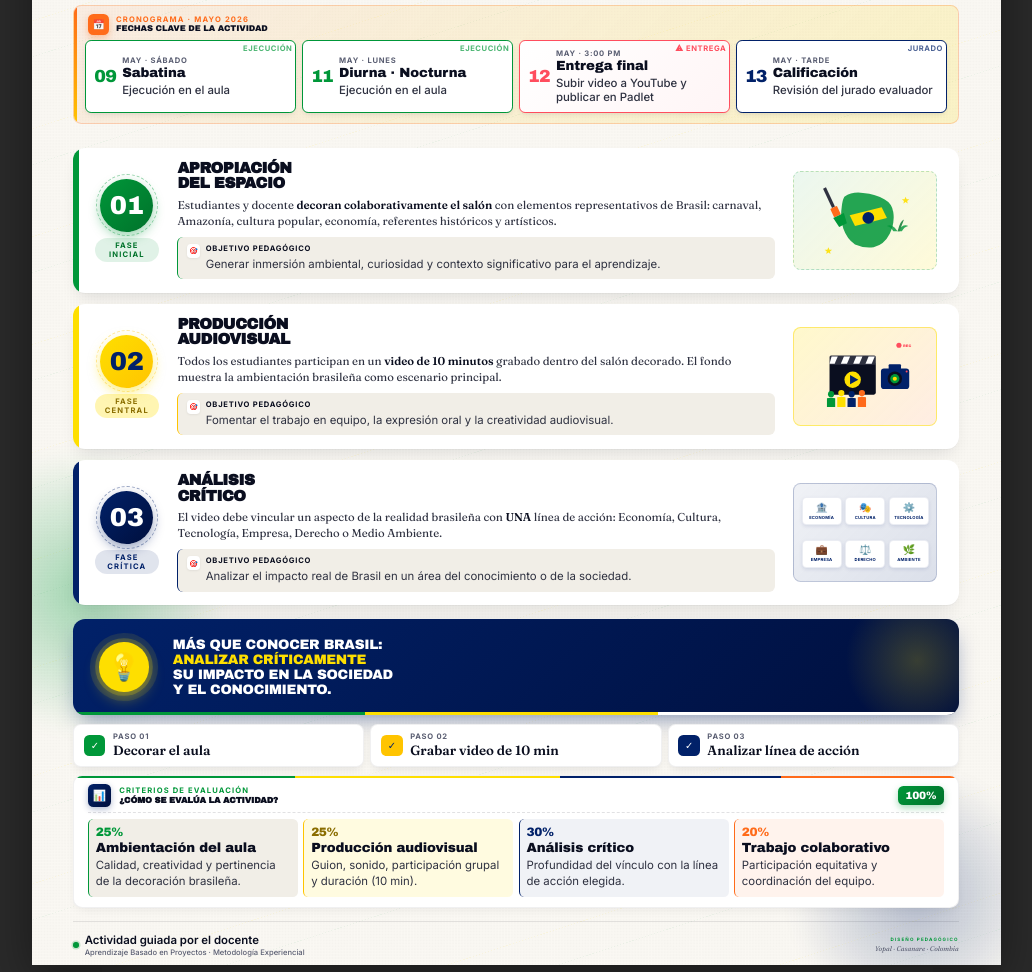
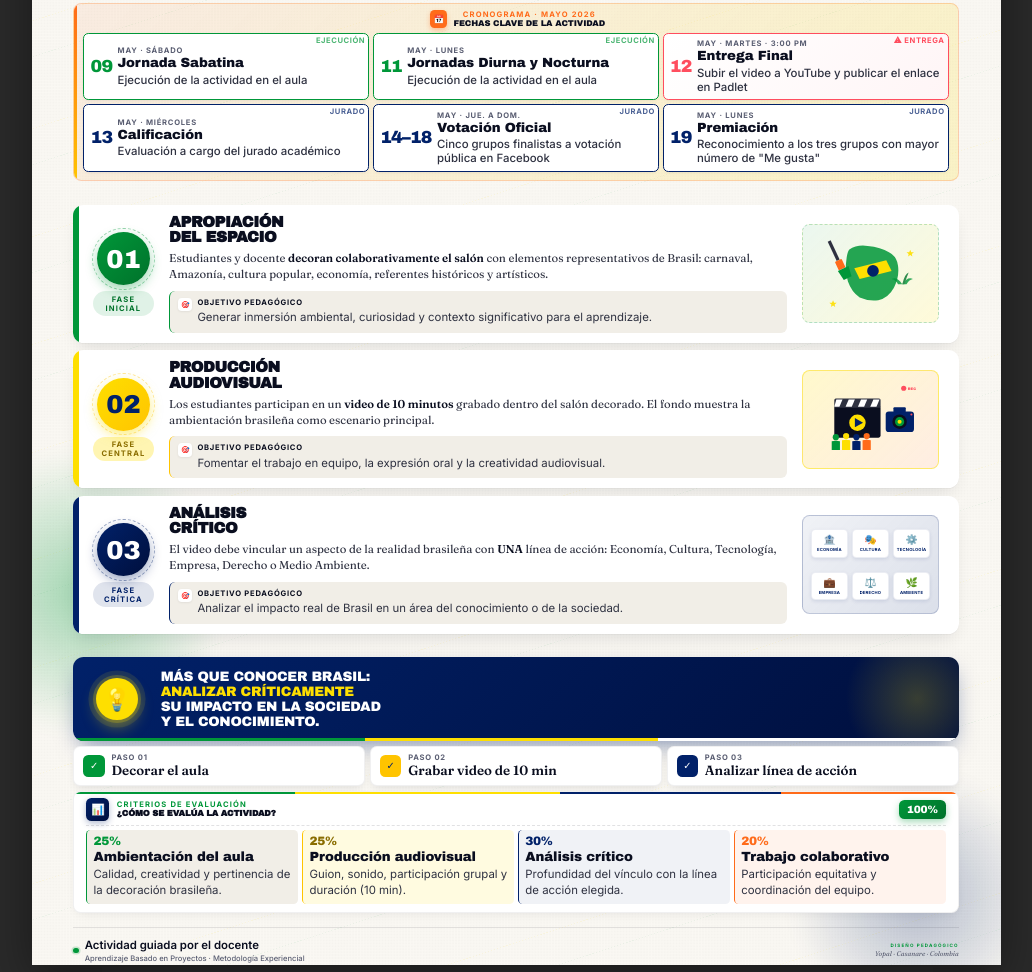
Before and after one commit to jasilva770/internacionalizaci-n, a plain HTML site: page index.html in a window 1280 px wide. Shown: the part 329-1301 px from the top of the page, without its empty margins (124-1156 px from the left). Drawn offline with Linux system fonts and the light colour scheme.

Commit message:
Add files via upload

```diff
--- a/index.html
+++ b/index.html
@@ -363,17 +363,17 @@
   .blocks{
     display:flex;
     flex-direction:column;
-    gap:30px;
+    gap:20px;
   }
 
   .block{
     position:relative;
     background:white;
-    border-radius:32px;
-    padding:35px 56px;
+    border-radius:28px;
+    padding:26px 52px;
     display:grid;
-    grid-template-columns:170px 1fr 380px;
-    gap:48px;
+    grid-template-columns:160px 1fr 360px;
+    gap:40px;
     align-items:center;
     box-shadow:
       0 2px 0 rgba(10,14,31,.04),
@@ -580,16 +580,16 @@
   .footer{
     position:relative;
     z-index:3;
-    padding:12px 110px 30px;
+    padding:8px 110px 6px;
   }
 
   .highlight-card{
     background:linear-gradient(135deg, var(--brasil-blue) 0%, var(--brasil-blue-deep) 100%);
-    border-radius:32px;
-    padding:48px 68px;
+    border-radius:28px;
+    padding:32px 60px;
     display:grid;
-    grid-template-columns:150px 1fr;
-    gap:44px;
+    grid-template-columns:130px 1fr;
+    gap:40px;
     align-items:center;
     position:relative;
     overflow:hidden;
@@ -615,16 +615,16 @@
   }
 
   .bulb{
-    width:130px;height:130px;
+    width:110px;height:110px;
     border-radius:50%;
     background:var(--brasil-yellow);
     display:flex;align-items:center;justify-content:center;
-    font-size:70px;
+    font-size:58px;
     position:relative;
     flex-shrink:0;
     box-shadow:
-      0 0 0 10px rgba(254,223,0,.2),
-      0 0 0 24px rgba(254,223,0,.1),
+      0 0 0 8px rgba(254,223,0,.2),
+      0 0 0 20px rgba(254,223,0,.1),
       0 20px 40px rgba(254,223,0,.35);
   }
 
@@ -641,19 +641,19 @@
   }
 
   .timeline{
-    margin-top:22px;
+    margin-top:14px;
     display:grid;
     grid-template-columns:repeat(3,1fr);
-    gap:16px;
+    gap:12px;
   }
 
   .step{
     background:white;
-    border-radius:20px;
-    padding:20px 26px;
-    display:flex;
-    align-items:center;
-    gap:20px;
+    border-radius:18px;
+    padding:14px 24px;
+    display:flex;
+    align-items:center;
+    gap:18px;
     box-shadow:0 10px 24px -8px rgba(10,14,31,.12);
     position:relative;
     border:1px solid rgba(10,14,31,.06);
@@ -1164,7 +1164,7 @@
 
   .qr-label{
     font-family:'Inter',sans-serif;
-    font-size:13px;
+    font-size:20px;
     font-weight:800;
     letter-spacing:3px;
     text-transform:uppercase;
@@ -1203,7 +1203,7 @@
 
   /* ——— FOOTER PÁGINA 2 ——— */
   .footer2{
-    padding:16px 110px 40px;
+    padding:10px 110px 18px;
   }
 
   .flow-banner{
@@ -1275,10 +1275,10 @@
   /* ===================================================== */
 
   .dates-block{
-    margin-top:22px;
+    margin-top:16px;
     background:linear-gradient(135deg, rgba(255,107,26,.08) 0%, rgba(254,223,0,.18) 100%);
     border-radius:22px;
-    padding:20px 28px 24px;
+    padding:16px 24px 20px;
     border:2px solid rgba(255,107,26,.25);
     position:relative;
     overflow:hidden;
@@ -1294,18 +1294,20 @@
   .dates-label{
     display:flex;
     align-items:center;
-    gap:18px;
-    margin-bottom:14px;
+    justify-content:center;
+    gap:16px;
+    margin-bottom:12px;
     padding-left:8px;
+    text-align:center;
   }
   .dates-label-icon{
-    width:56px;height:56px;
-    border-radius:14px;
+    width:46px;height:46px;
+    border-radius:12px;
     background:var(--accent-orange);
     color:white;
     display:flex;align-items:center;justify-content:center;
-    font-size:26px;
-    box-shadow:0 8px 18px rgba(255,107,26,.35);
+    font-size:22px;
+    box-shadow:0 6px 14px rgba(255,107,26,.35);
   }
 
   .dates-eyebrow{
@@ -1328,19 +1330,20 @@
 
   .dates-grid{
     display:grid;
-    grid-template-columns:repeat(4, 1fr);
-    gap:14px;
+    grid-template-columns:repeat(3, 1fr);
+    gap:10px;
+    justify-content:center;
   }
 
   .date-card{
     background:white;
-    border-radius:16px;
-    padding:20px 22px 22px;
-    display:flex;
-    gap:16px;
+    border-radius:14px;
+    padding:14px 16px 14px;
+    display:flex;
+    gap:14px;
     align-items:center;
     border:2px solid transparent;
-    box-shadow:0 6px 16px -6px rgba(10,14,31,.15);
+    box-shadow:0 4px 12px -6px rgba(10,14,31,.15);
     position:relative;
     overflow:hidden;
   }
@@ -1438,10 +1441,10 @@
   /* ===================================================== */
 
   .rubric{
-    margin-top:20px;
+    margin-top:14px;
     background:white;
-    border-radius:24px;
-    padding:22px 36px 26px;
+    border-radius:20px;
+    padding:16px 32px 20px;
     border:1.5px solid rgba(10,14,31,.06);
     box-shadow:0 10px 28px -12px rgba(10,14,31,.1);
     position:relative;
@@ -1462,9 +1465,9 @@
   .rubric-header{
     display:flex;
     align-items:center;
-    gap:22px;
-    margin-bottom:16px;
-    padding-bottom:14px;
+    gap:20px;
+    margin-bottom:12px;
+    padding-bottom:10px;
     border-bottom:2px dashed rgba(10,14,31,.12);
   }
 
@@ -1512,12 +1515,12 @@
   .rubric-grid{
     display:grid;
     grid-template-columns:repeat(4, 1fr);
-    gap:14px;
+    gap:12px;
   }
 
   .rubric-item{
-    padding:18px 18px 20px;
-    border-radius:14px;
+    padding:14px 16px 16px;
+    border-radius:12px;
     background:var(--soft-gray);
     border-left:5px solid;
     position:relative;
@@ -1749,32 +1752,48 @@
           <div class="date-day">09</div>
           <div class="date-info">
             <div class="date-month">MAY · Sábado</div>
-            <div class="date-event">Sabatina</div>
-            <div class="date-desc">Ejecución en el aula</div>
+            <div class="date-event">Jornada Sabatina</div>
+            <div class="date-desc">Ejecución de la actividad en el aula</div>
           </div>
         </div>
         <div class="date-card d-activity">
           <div class="date-day">11</div>
           <div class="date-info">
             <div class="date-month">MAY · Lunes</div>
-            <div class="date-event">Diurna · Nocturna</div>
-            <div class="date-desc">Ejecución en el aula</div>
+            <div class="date-event">Jornadas Diurna y Nocturna</div>
+            <div class="date-desc">Ejecución de la actividad en el aula</div>
           </div>
         </div>
         <div class="date-card d-deadline">
           <div class="date-day">12</div>
           <div class="date-info">
-            <div class="date-month">MAY · 3:00 PM</div>
-            <div class="date-event">Entrega final</div>
-            <div class="date-desc">Subir video a YouTube y publicar en Padlet</div>
+            <div class="date-month">MAY · Martes · 3:00 PM</div>
+            <div class="date-event">Entrega Final</div>
+            <div class="date-desc">Subir el video a YouTube y publicar el enlace en Padlet</div>
           </div>
         </div>
         <div class="date-card d-jury">
           <div class="date-day">13</div>
           <div class="date-info">
-            <div class="date-month">MAY · Tarde</div>
+            <div class="date-month">MAY · Miércoles</div>
             <div class="date-event">Calificación</div>
-            <div class="date-desc">Revisión del jurado evaluador</div>
+            <div class="date-desc">Evaluación a cargo del jurado académico</div>
+          </div>
+        </div>
+        <div class="date-card d-jury">
+          <div class="date-day">14–18</div>
+          <div class="date-info">
+            <div class="date-month">MAY · Jue. a Dom.</div>
+            <div class="date-event">Votación Oficial</div>
+            <div class="date-desc">Cinco grupos finalistas a votación pública en Facebook</div>
+          </div>
+        </div>
+        <div class="date-card d-jury">
+          <div class="date-day">19</div>
+          <div class="date-info">
+            <div class="date-month">MAY · Lunes</div>
+            <div class="date-event">Premiación</div>
+            <div class="date-desc">Reconocimiento a los tres grupos con mayor número de "Me gusta"</div>
           </div>
         </div>
       </div>
@@ -1843,7 +1862,7 @@
         <div class="block-content">
           <h2 class="block-title">PRODUCCIÓN<br>AUDIOVISUAL</h2>
           <p class="block-text">
-            Todos los estudiantes participan en un <strong>video de 10 minutos</strong> grabado dentro del salón decorado. El fondo muestra la ambientación brasileña como escenario principal.
+            Los estudiantes participan en un <strong>video de 10 minutos</strong> grabado dentro del salón decorado. El fondo muestra la ambientación brasileña como escenario principal.
           </p>
           <div class="objective">
             <div class="obj-icon">🎯</div>
```
